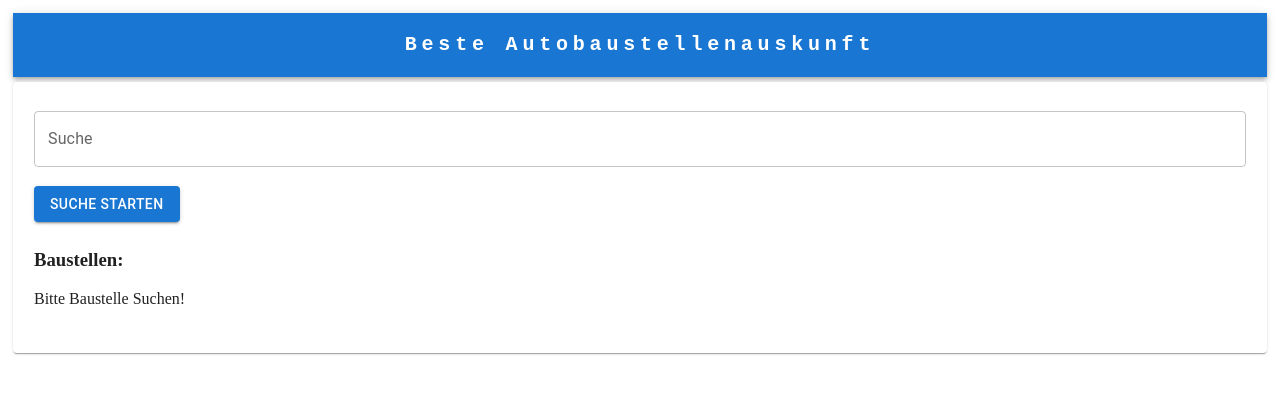
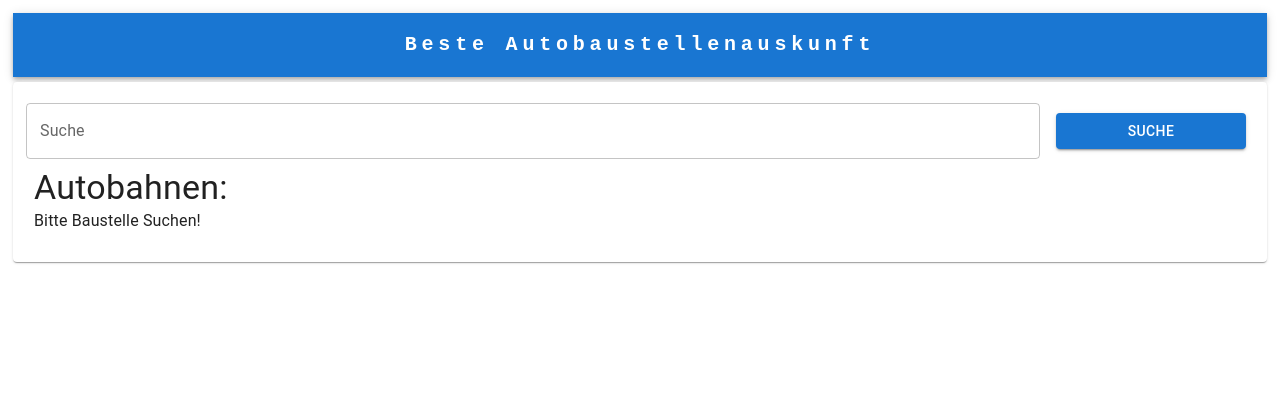
Before and after one commit to LMaiStud/sqs-projekt, a React (Vite) app in the folder frontend/: page / in a window 1280 px wide. Shown: the top 394 px of the page. Built offline with nearby package versions, Linux system fonts and the light colour scheme.

Commit message:
update frontend suche und Optik

```diff
--- a/frontend/src/LandingPage.tsx
+++ b/frontend/src/LandingPage.tsx
@@ -9,6 +9,7 @@ import {
 } from "@mui/material";
 import MenuAppBar from "./MenuAppBar";
 import { ChangeEvent, useEffect, useState } from "react";
+import Typography from "@mui/material/Typography";
 
 function LandingPage() {
 
@@ -71,6 +72,7 @@ function LandingPage() {
             .catch((error) => {
                 setsearchResult("Diese Baustelle existiert nicht!")
                 setLoading(false);
+                setRoadworksData([]);
             });
     }
 
@@ -103,7 +105,8 @@ function LandingPage() {
                         <Grid container spacing={1} alignItems="center">
                             <Grid xs={12} sm={2} item>
                             </Grid>
-                            <Grid xs={12} sm={12} item>
+                            <Grid container spacing={2} alignItems="center">
+                                <Grid item xs={10} sm={10} md={10}>
                                     <TextField
                                         fullWidth
                                         label="Suche"
@@ -112,28 +115,43 @@ function LandingPage() {
                                         onChange={handleSearch}
                                         onKeyDown={handleEnter}
                                     />
-                                <h3></h3>
-                                <Button variant="contained" onClick={doSearch} type="submit">
-                                    Suche starten
+                                </Grid>
+                                <Grid item xs={2} sm={2} md={2}>
+                                    <Button
+                                        fullWidth
+                                        variant="contained"
+                                        onClick={doSearch}
+                                        type="submit"
+                                        style={{ height: "100%" }}
+                                    >
+                                        Suche
                                     </Button>
                                 </Grid>
-                            <Grid xs={12} item>
-                                <h3>Baustellen:</h3>
+                            </Grid>
+                            <Grid item xs={12}>
+                                <Typography variant="h4">Autobahnen:</Typography>
                                 {loading ? (
                                     <CircularProgress />
                                 ) : roadworksData.length > 0 ? (
-                                    <ul>
+                                    <Grid container spacing={2}>
                                         {roadworksData.map((roadwork) => (
-                                            <li key={roadwork.identifier}>
-                                                <h4>{roadwork.title}</h4>
-                                                <p>{roadwork.description.join("\n")}</p>
-                                            </li>
+                                            <Grid key={roadwork.identifier} item xs={12}>
+                                                <Card>
+                                                    <CardContent>
+                                                        <Typography variant="h5">{roadwork.title}</Typography>
+                                                        {roadwork.description.map((desc, index) => (
+                                                            <Typography key={index}>{desc}</Typography>
                                                         ))}
-                                    </ul>
+                                                    </CardContent>
+                                                </Card>
+                                            </Grid>
+                                        ))}
+                                    </Grid>
                                 ) : (
-                                    <p>{searchResult}</p>
+                                    <Typography>{searchResult}</Typography>
                                 )}
                             </Grid>
+
                         </Grid>
                     </CardContent>
                 </Card>
```
Also changed, not shown: 1 other file (tests, documents, lock files or other folders). Lines whose indentation alone changed are shown as unchanged.
